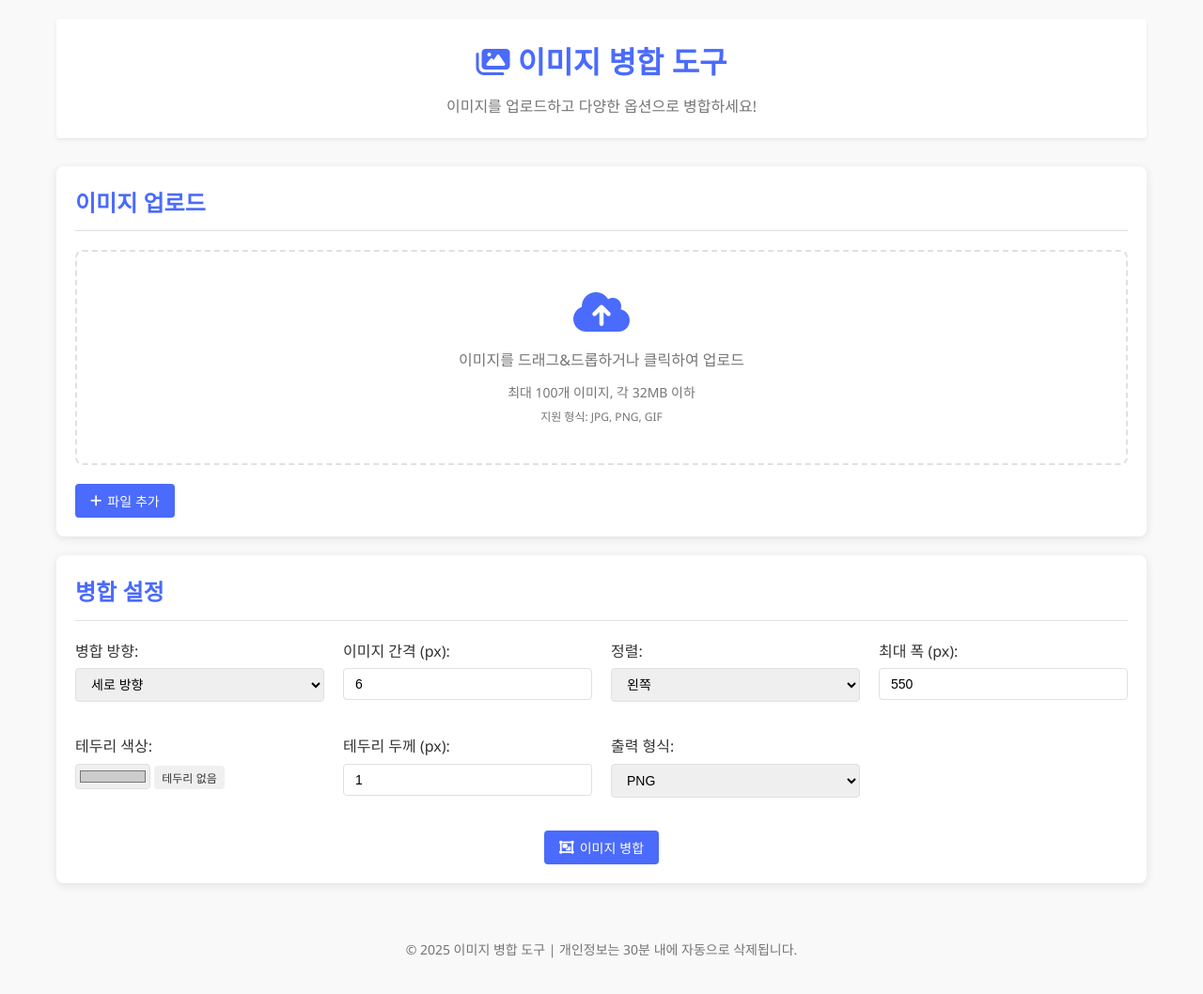
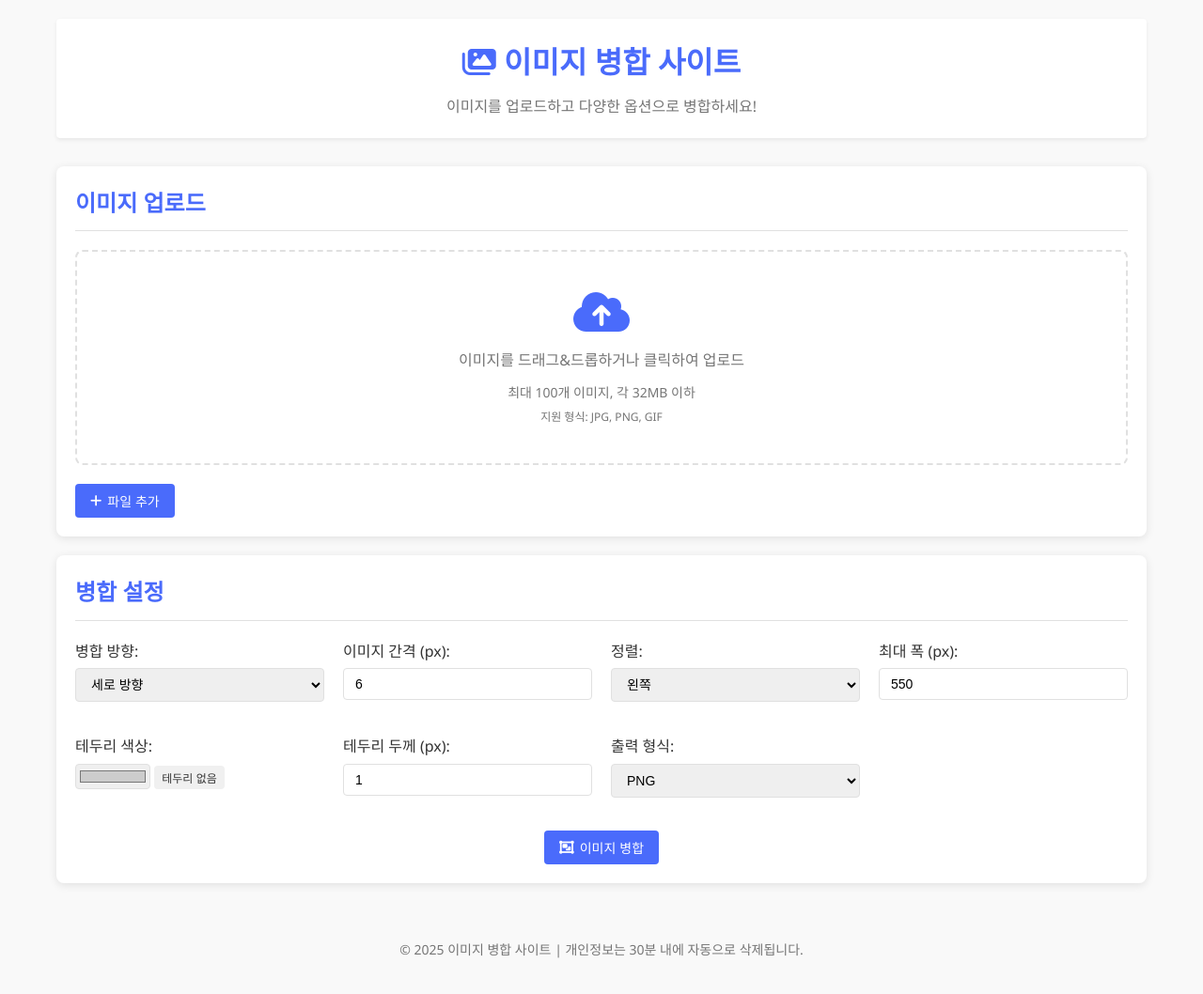
Before and after one commit to mildw428/ai.golrajo, a plain HTML site: page front/index.html in a window 1280 px wide. Shown: the whole page at 94% size. Drawn offline with nearby package versions, Linux system fonts and the light colour scheme.

Commit message:
이름변경

```diff
--- a/front/index.html
+++ b/front/index.html
@@ -3,7 +3,7 @@
 <head>
     <meta charset="UTF-8">
     <meta name="viewport" content="width=device-width, initial-scale=1.0">
-    <title>이미지 병합 도구</title>
+    <title>이미지 병합 사이트</title>
     <link rel="stylesheet" href="css/styles.css">
     <link rel="stylesheet" href="https://cdnjs.cloudflare.com/ajax/libs/font-awesome/6.5.1/css/all.min.css">
     <link rel="stylesheet" href="https://cdnjs.cloudflare.com/ajax/libs/toastr.js/latest/toastr.min.css">
@@ -11,7 +11,7 @@
 <body>
     <div class="container">
         <header>
-            <h1><i class="fas fa-images"></i> 이미지 병합 도구</h1>
+            <h1><i class="fas fa-images"></i> 이미지 병합 사이트</h1>
             <p>이미지를 업로드하고 다양한 옵션으로 병합하세요!</p>
         </header>
 
@@ -131,7 +131,7 @@
         </div>
 
         <footer>
-            <p>© 2025 이미지 병합 도구 | 개인정보는 30분 내에 자동으로 삭제됩니다.</p>
+            <p>© 2025 이미지 병합 사이트 | 개인정보는 30분 내에 자동으로 삭제됩니다.</p>
         </footer>
     </div>
 
```
